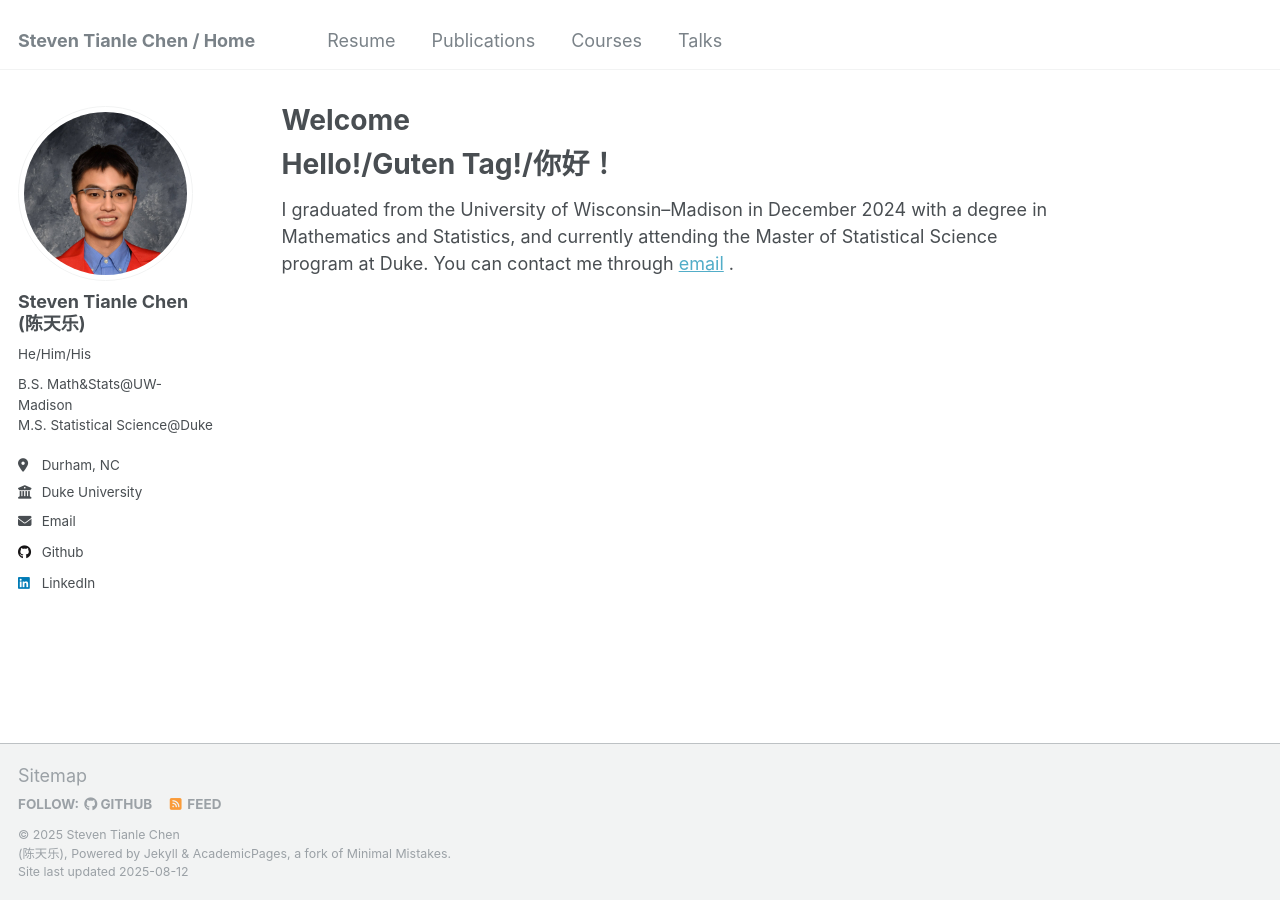
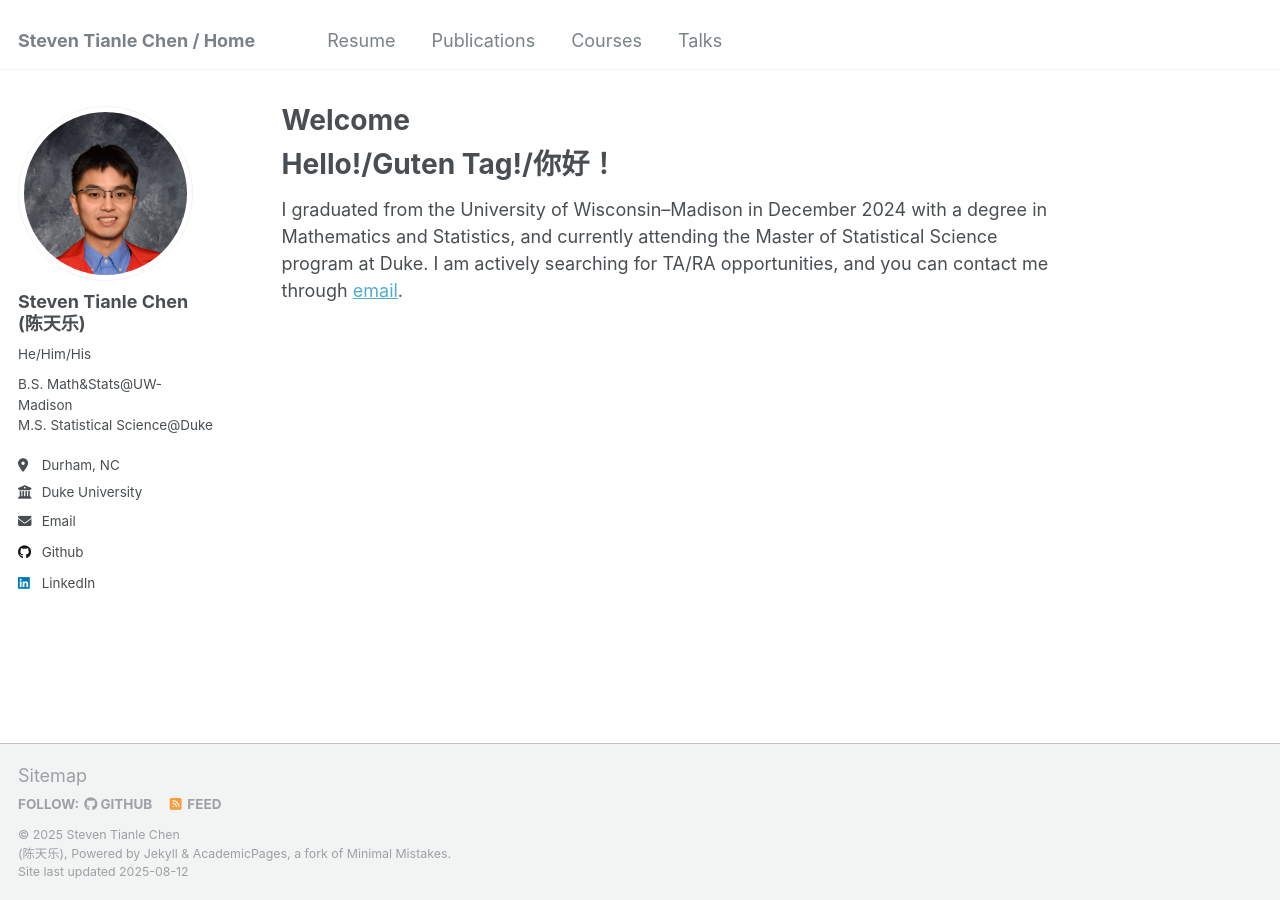
Before and after one commit to sttlchen/sttlchen.github.io, a Jekyll site: the page built from _pages/about.md, in a window 1280 px wide. Built offline with Jekyll 4.4.1, drawn with Linux system fonts in a browser that asks for light colours.

Commit message:
Update about.md

```diff
--- a/_pages/about.md
+++ b/_pages/about.md
@@ -9,5 +9,4 @@ redirect_from:
 
 Hello!/Guten Tag!/你好！
 ======
-I graduated from the University of Wisconsin–Madison in December 2024 with a degree in Mathematics and Statistics, and currently attending the Master of Statistical Science program at Duke. You can contact me through <a href="mailto:tc434@duke.edu">email</a>
-.
+I graduated from the University of Wisconsin–Madison in December 2024 with a degree in Mathematics and Statistics, and currently attending the Master of Statistical Science program at Duke. I am actively searching for TA/RA opportunities, and you can contact me through <a href="mailto:tc434@duke.edu">email</a>.
```
